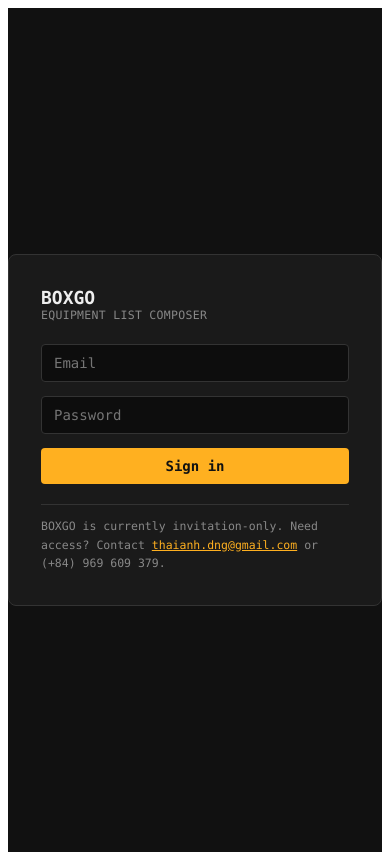
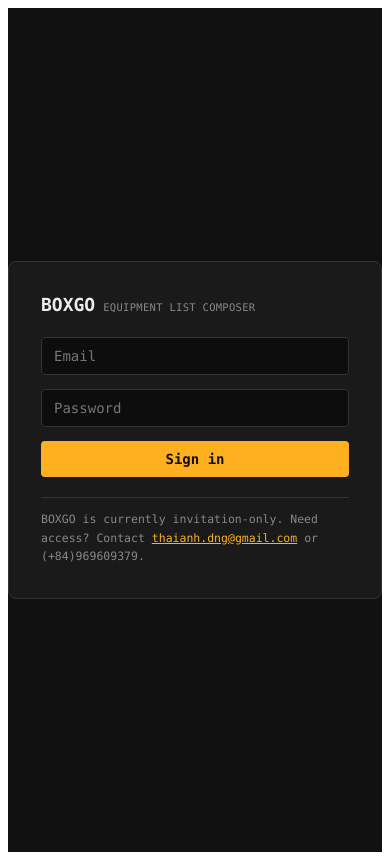
Before and after one commit to thaianhdng/boxgowebapp, a React (Vite) app: page / in a window 390 px wide. Built offline with nearby package versions, Linux system fonts and the light colour scheme; no server answers.

Commit message:
Put login tagline on the same line as the app name, tighten phone format
Co-Authored-By: Claude Sonnet 5 <noreply@anthropic.com>
Claude-Session: https://claude.ai/code/session_01XV2bkKeTgMm97eMqrqGbjS

```diff
--- a/src/Login.jsx
+++ b/src/Login.jsx
@@ -2,7 +2,7 @@ import { useState } from "react";
 import { supabase } from "./lib/supabaseClient.js";
 
 const CONTACT_EMAIL = "thaianh.dng@gmail.com";
-const CONTACT_PHONE = "(+84) 969 609 379";
+const CONTACT_PHONE = "(+84)969609379";
 
 // Invite-only sign-in gate. Accounts are created ahead of time in the
 // Supabase dashboard (Authentication → Users → Invite) — this screen only
@@ -46,9 +46,9 @@ export default function Login() {
           gap: 14,
         }}
       >
-        <div style={{ marginBottom: 8 }}>
-          <div style={{ color: "#eee", fontSize: 18, fontWeight: 600 }}>BOXGO</div>
-          <div style={{ color: "#888", fontSize: 11.5, letterSpacing: 0.3, textTransform: "uppercase" }}>Equipment List Composer</div>
+        <div style={{ marginBottom: 8, display: "flex", alignItems: "baseline", gap: 8, flexWrap: "wrap" }}>
+          <span style={{ color: "#eee", fontSize: 18, fontWeight: 600 }}>BOXGO</span>
+          <span style={{ color: "#888", fontSize: 10.5, letterSpacing: 0.3, textTransform: "uppercase" }}>Equipment List Composer</span>
         </div>
         <input
           type="email"
```
